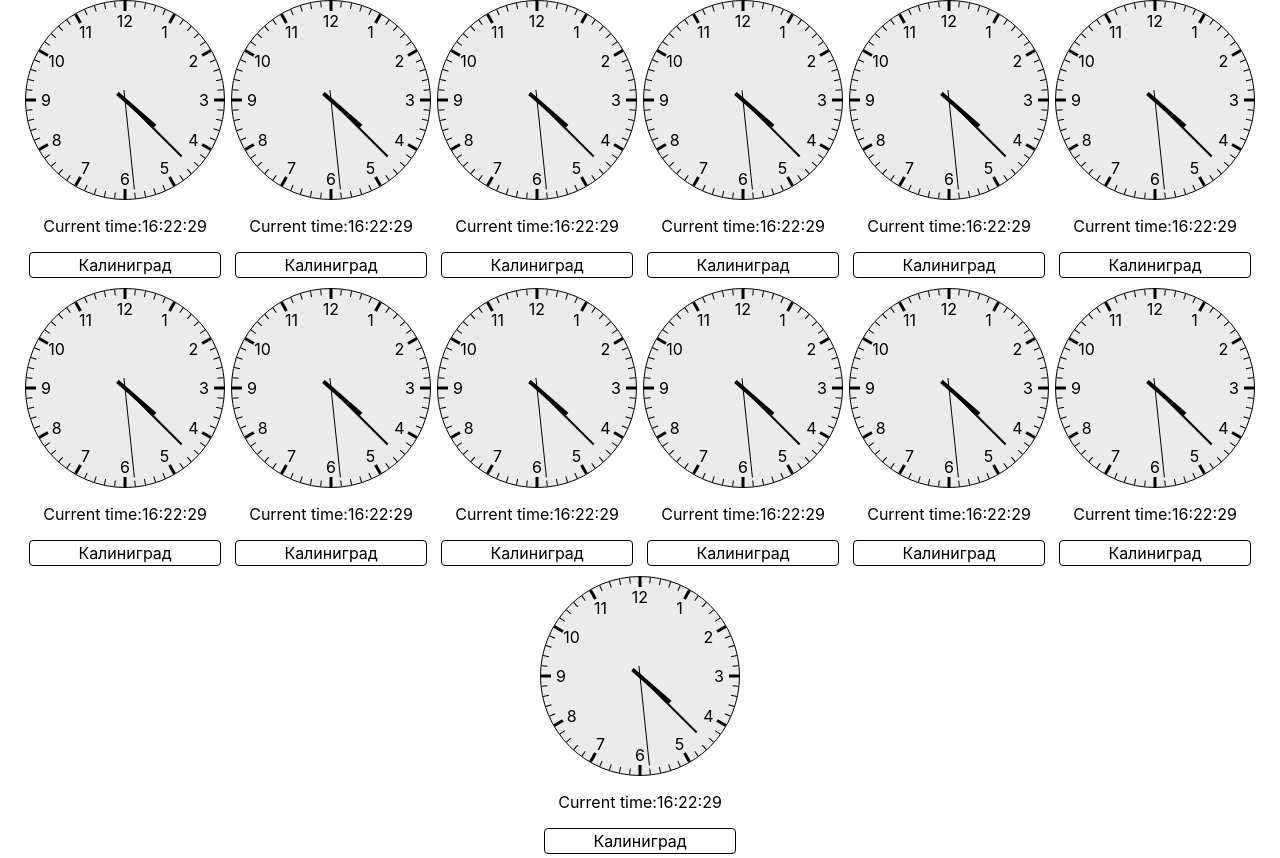
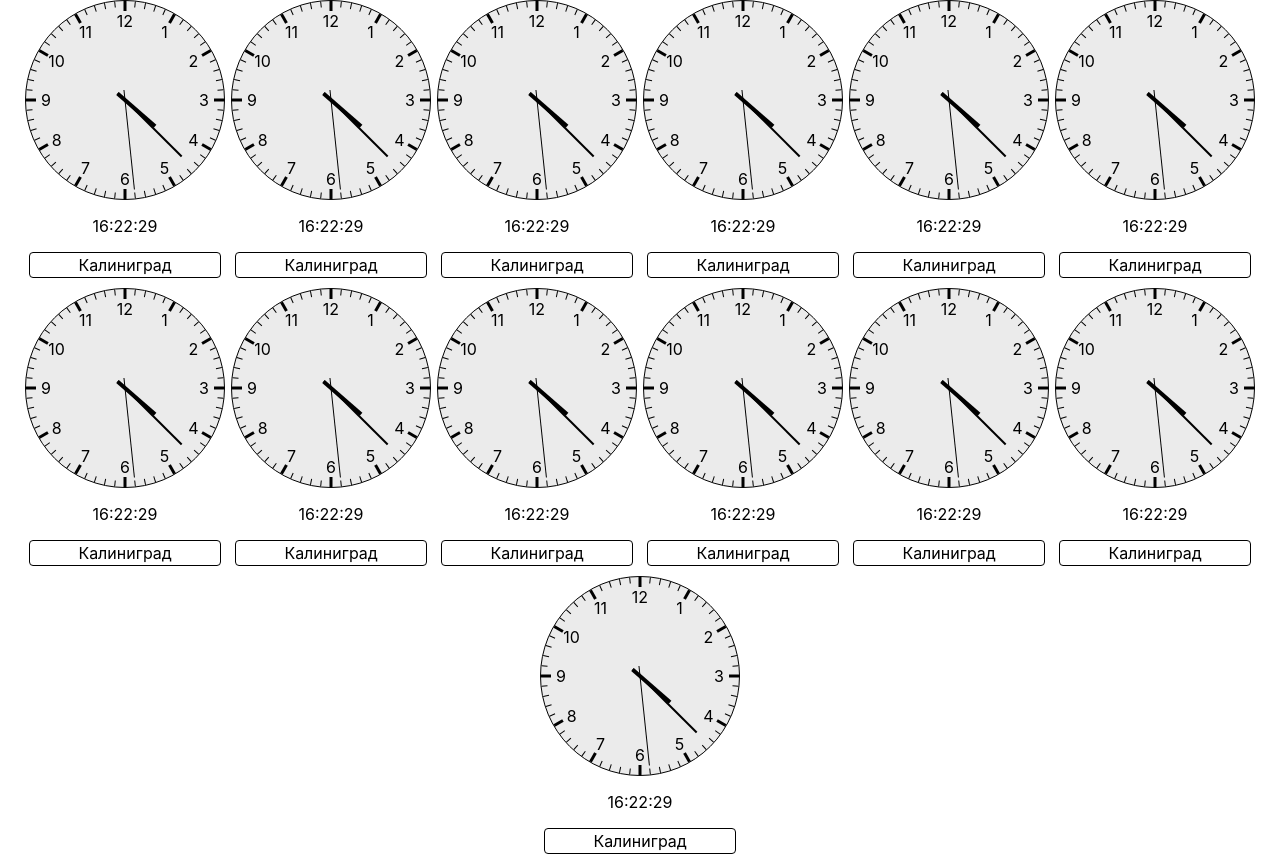
Before and after one commit to TheSm0ke/clocksWithTimeZones, a React (Create React App) app: page / in a window 1280 px wide. Built offline with nearby package versions, Linux system fonts and the light colour scheme.

Commit message:
fix render issue

```diff
--- a/src/components/AnalogClockWithDigitalClock/AnalogClockWithDigitalClock.tsx
+++ b/src/components/AnalogClockWithDigitalClock/AnalogClockWithDigitalClock.tsx
@@ -42,12 +42,18 @@ const AnalogClockWithDigitalClock = () => {
   const date = new Date();
   const timeWithoutTimeZone = date.getTimezoneOffset() * 60000;
   const hourInMilliSeconds = 3600000;
-  console.log(new Date(date.getTime() + timeWithoutTimeZone));
 
-  const [currentOption, setCurrentOption] = useState<Option>(options[0]);
-  const [value, setValue] = useState(
-    new Date(date.getTime() + timeWithoutTimeZone)
+  const [currentOption, setCurrentOption] = useState<Option>(
+    options.find(
+      (option) =>
+        Number.parseInt(option.value) === -date.getTimezoneOffset() / 60
+    ) ?? options[0]
   );
+  const [value, setValue] = useState(new Date());
+  console.log(currentOption);
+
+  const handleChangeCurrentOption = (option: Option) =>
+    setCurrentOption(option);
 
   useEffect(() => {
     const interval = setInterval(
@@ -81,14 +87,14 @@ const AnalogClockWithDigitalClock = () => {
         value={value}
       />
       <p>
-        Current time:
         {numberWithZero(value.getHours())}:{numberWithZero(value.getMinutes())}:
         {numberWithZero(value.getSeconds())}
       </p>
       <DropDown
         height={100}
         options={options}
-        changeOption={(option) => setCurrentOption(option)}
+        defaultValue={currentOption}
+        changeOption={handleChangeCurrentOption}
       />
     </div>
   );
--- a/src/components/DropDown/DropDown.tsx
+++ b/src/components/DropDown/DropDown.tsx
@@ -10,11 +10,17 @@ interface DropDownProps {
   options: Option[];
   changeOption: (option: Option) => void;
   height?: number;
+  defaultValue?: Option;
 }
 
-const DropDown = ({ options, changeOption, height = 150 }: DropDownProps) => {
+const DropDown = ({
+  options,
+  changeOption,
+  height = 150,
+  defaultValue = options[0],
+}: DropDownProps) => {
   const [optionsIsOpen, setOptionsIsOpen] = useState(false);
-  const [selectedValue, setSelectedValue] = useState(options[0]);
+  const [selectedValue, setSelectedValue] = useState(defaultValue);
 
   const handlerShowOrCloseOptions = () => {
     setOptionsIsOpen((prev) => !prev);
```
